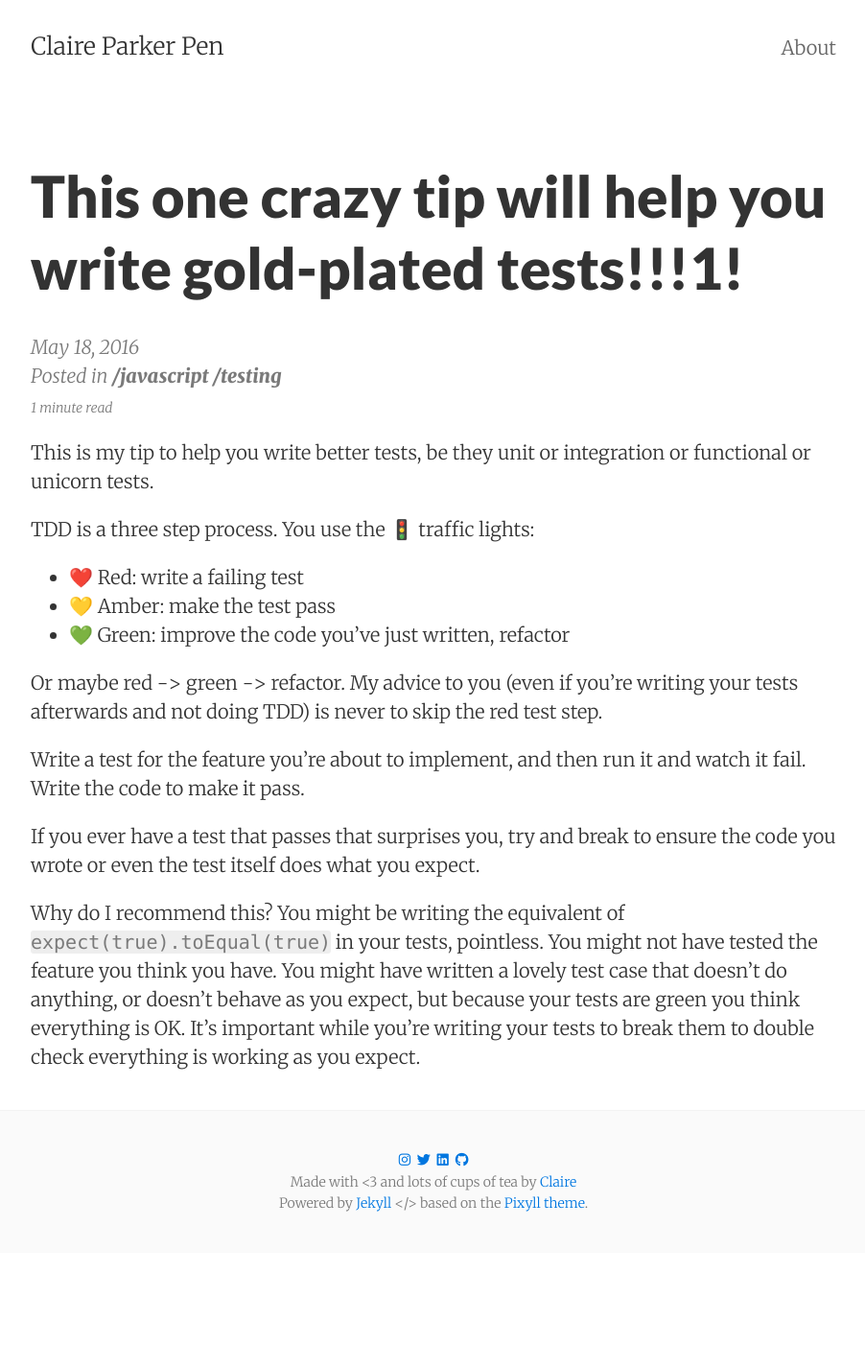
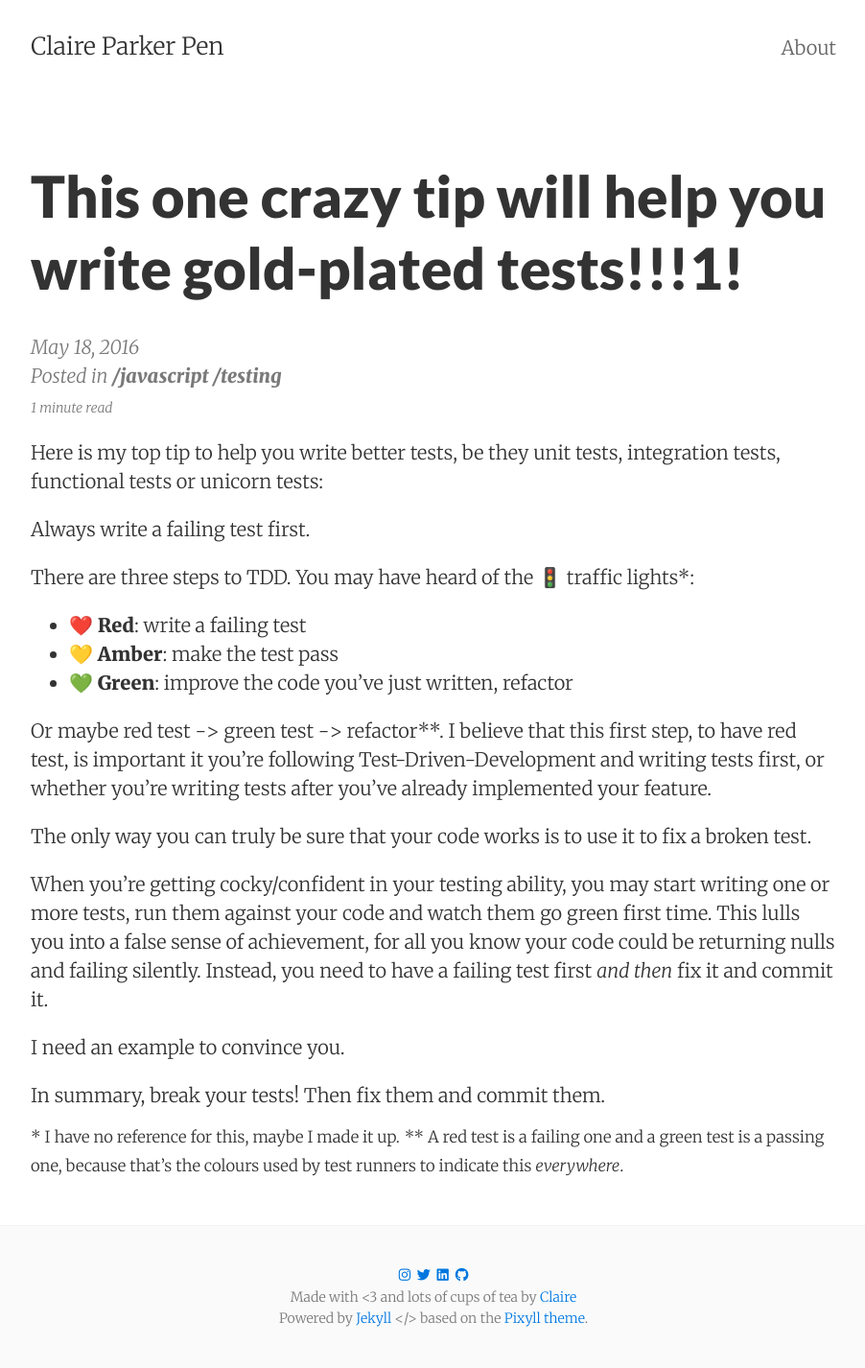
Before and after one commit to claire-codes/blog-com, a Jekyll site: the page built from _posts/2016-05-18-this-one-crazy-tip-will-help-you-write-gold-plated-tests1.markdown, in a window 1280 px wide. Shown: the whole page at 96% size, without its empty margins (188-1090 px from the left). Built offline with Jekyll 4.4.1, drawn with Linux system fonts in a browser that asks for light colours; nearby versions of some CDN libraries; emoji names are drawn with the system emoji font; comment, search, counter and statistics services are not loaded; before the commit the page ends 1306 px from its top, so only the background shows below that.

Commit message:
:mailbox_with_mail: Rewrite in the cold reality of day

```diff
--- a/_posts/2016-05-18-this-one-crazy-tip-will-help-you-write-gold-plated-tests1.markdown
+++ b/_posts/2016-05-18-this-one-crazy-tip-will-help-you-write-gold-plated-tests1.markdown
@@ -10,18 +10,27 @@ categories:
 - testing
 ---
 
-This is my tip to help you write better tests, be they unit or integration or functional or unicorn tests.
+Here is my top tip to help you write better tests, be they unit tests, integration tests, functional tests or unicorn tests:
 
-TDD is a three step process. You use the :vertical_traffic_light: traffic lights:
+Always write a failing test first.
 
-* :heart: Red: write a failing test
-* :yellow_heart: Amber: make the test pass
-* :green_heart: Green: improve the code you've just written, refactor
+There are three steps to TDD. You may have heard of the :vertical_traffic_light: traffic lights*:
 
-Or maybe red -> green -> refactor. My advice to you (even if you're writing your tests afterwards and not doing TDD) is never to skip the red test step.
+* :heart: __Red__: write a failing test
+* :yellow_heart: __Amber__: make the test pass
+* :green_heart: __Green__: improve the code you've just written, refactor
 
-Write a test for the feature you're about to implement, and then run it and watch it fail. Write the code to make it pass.
+Or maybe red test -> green test -> refactor**. I believe that this first step, to have red test, is important it you're following Test-Driven-Development and writing tests first, or whether you're writing tests after you've already implemented your feature.
 
-If you ever have a test that passes that surprises you, try and break to ensure the code you wrote or even the test itself does what you expect.
+The only way you can truly be sure that your code works is to use it to fix a broken test.
 
-Why do I recommend this? You might be writing the equivalent of `expect(true).toEqual(true)` in your tests, pointless. You might not have tested the feature you think you have. You might have written a lovely test case that doesn't do anything, or doesn't behave as you expect, but because your tests are green you think everything is OK. It's important while you're writing your tests to break them to double check everything is working as you expect.
+When you're getting cocky/confident in your testing ability, you may start writing one or more tests, run them against your code and watch them go green first time. This lulls you into a false sense of achievement, for all you know your code could be returning nulls and failing silently. Instead, you need to have a failing test first _and then_ fix it and commit it.
+
+I need an example to convince you.
+
+<!-- Why do I recommend this? You might be writing the equivalent of `expect(true).toEqual(true)` in your tests, pointless. You might not have tested the feature you think you have. You might have written a lovely test case that doesn't do anything, or doesn't behave as you expect, but because your tests are green you think everything is OK. It's important while you're writing your tests to break them to double check everything is working as you expect. -->
+
+In summary, break your tests! Then fix them and commit them.
+
+<sup>\* I have no reference for this, maybe I made it up.</sup>
+<sup>\** A red test is a failing one and a green test is a passing one, because that's the colours used by test runners to indicate this _everywhere_.</sup>
```
